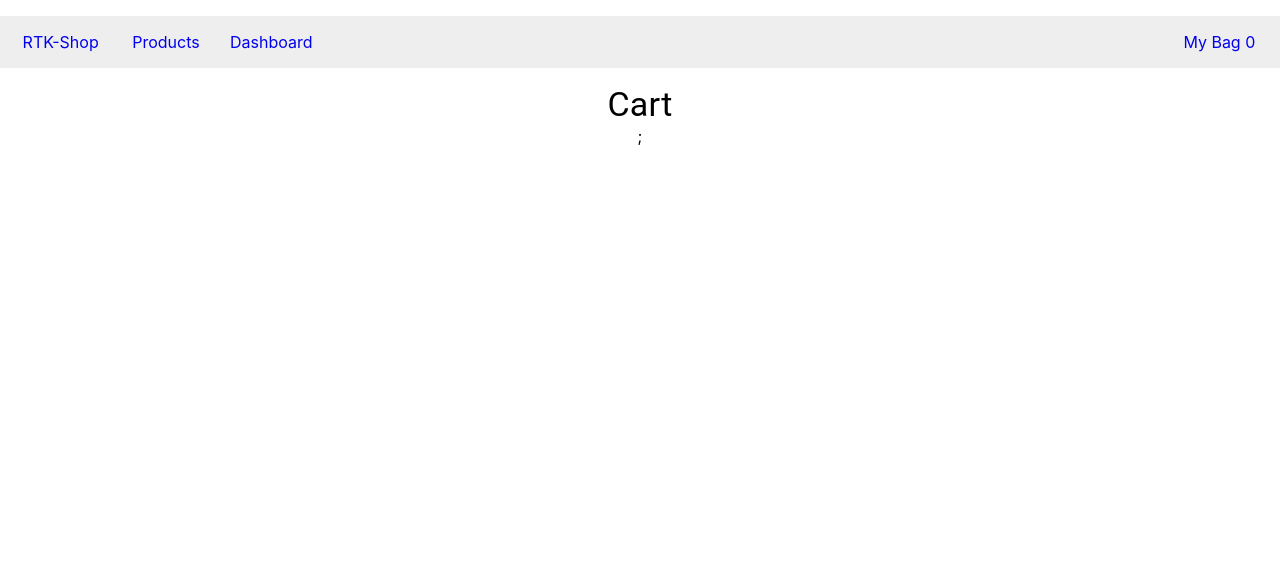
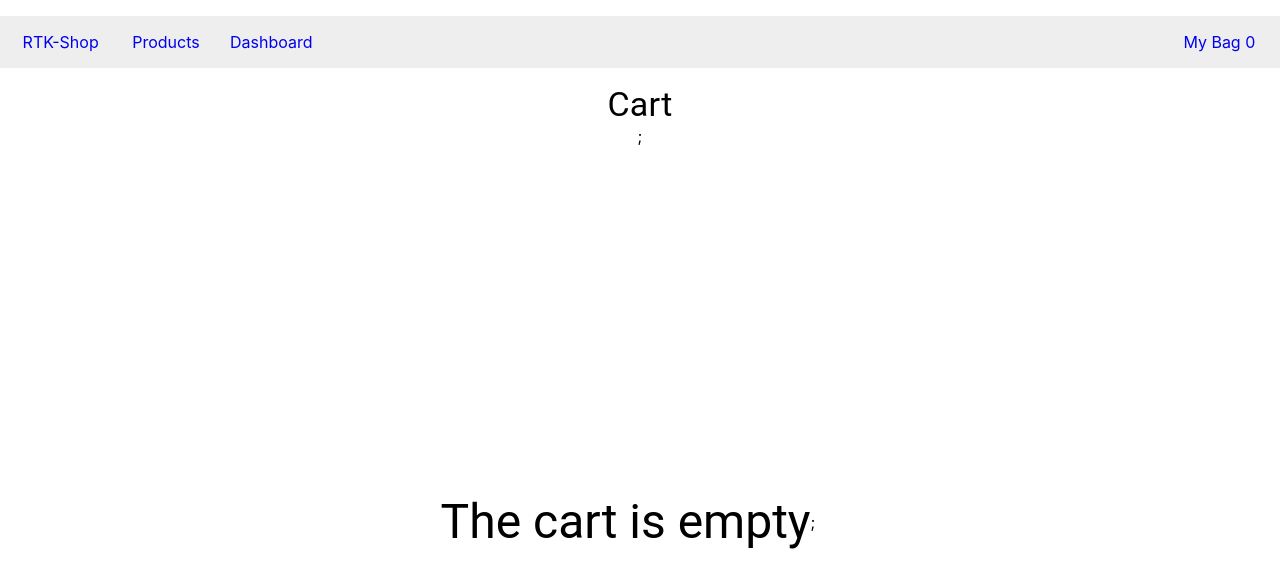
Before and after one commit to lloydagola/rtk-shop, a React (Create React App) app: page /cart in a window 1280 px wide. Shown: the top 588 px of the page. Built offline with nearby package versions, Linux system fonts and the light colour scheme.

Commit message:
handle empty cart

```diff
--- a/src/views/Cart/Cart.tsx
+++ b/src/views/Cart/Cart.tsx
@@ -6,6 +6,21 @@ import Product from "../Products/components/Product";
 import { Heading } from "../../common/components/Text";
 import { RootState } from "../../state/store/store";
 import { remove } from "../../state/slices/cartSlice";
+import Box from "@mui/material/Box";
+
+const EmptyCart = () => {
+  return (
+    <Box
+      justifyContent="center"
+      alignItems="center"
+      width="100%"
+      height="100vh"
+      display="flex"
+    >
+      <Heading variant="h3">The cart is empty</Heading>;
+    </Box>
+  );
+};
 
 const Cart = () => {
   const cartList = useSelector((state: RootState) => state.cart);
@@ -22,9 +37,13 @@ const Cart = () => {
       </section>
       <section>
         <Grid container spacing={3}>
-          {cartList.map((product) => (
-            <Product product={product} removeFromCart={removeFromCart} />
-          ))}
+          {cartList.length > 0 ? (
+            cartList.map((product) => (
+              <Product product={product} removeFromCart={removeFromCart} />
+            ))
+          ) : (
+            <EmptyCart />
+          )}
         </Grid>
       </section>
     </>
```
